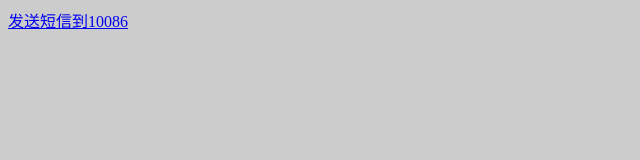
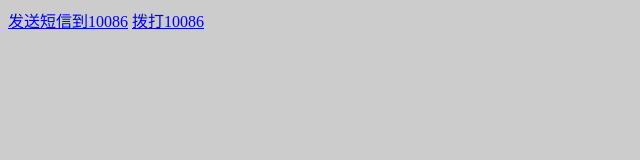
Before and after one commit to guotingchaopr/Test, a plain HTML site: page index.html in a window 1280 px wide. Shown: the whole page, without its empty margins (0-640 px from the left). Drawn offline with Linux system fonts and the light colour scheme.

Commit message:
add meta

```diff
--- a/index.html
+++ b/index.html
@@ -8,7 +8,10 @@
 	<link rel="stylesheet" href="index.css">
 </head>
 <body>
+	<!-- 通过链接发送短信  sms:号码 跳转到发送界面 -->
 	<a href="sms:10086">发送短信到10086</a>
+	<!-- 通过链接拨打电话  tel:号码 跳转拨打界面-->
+	<a href="tel:10086">拨打10086</a>
 	<!-- UY BEGIN -->
 	<div id="uyan_frame"></div>
 	<script type="text/javascript" src="http://v2.uyan.cc/code/uyan.js?uid=2102780"></script>
```
